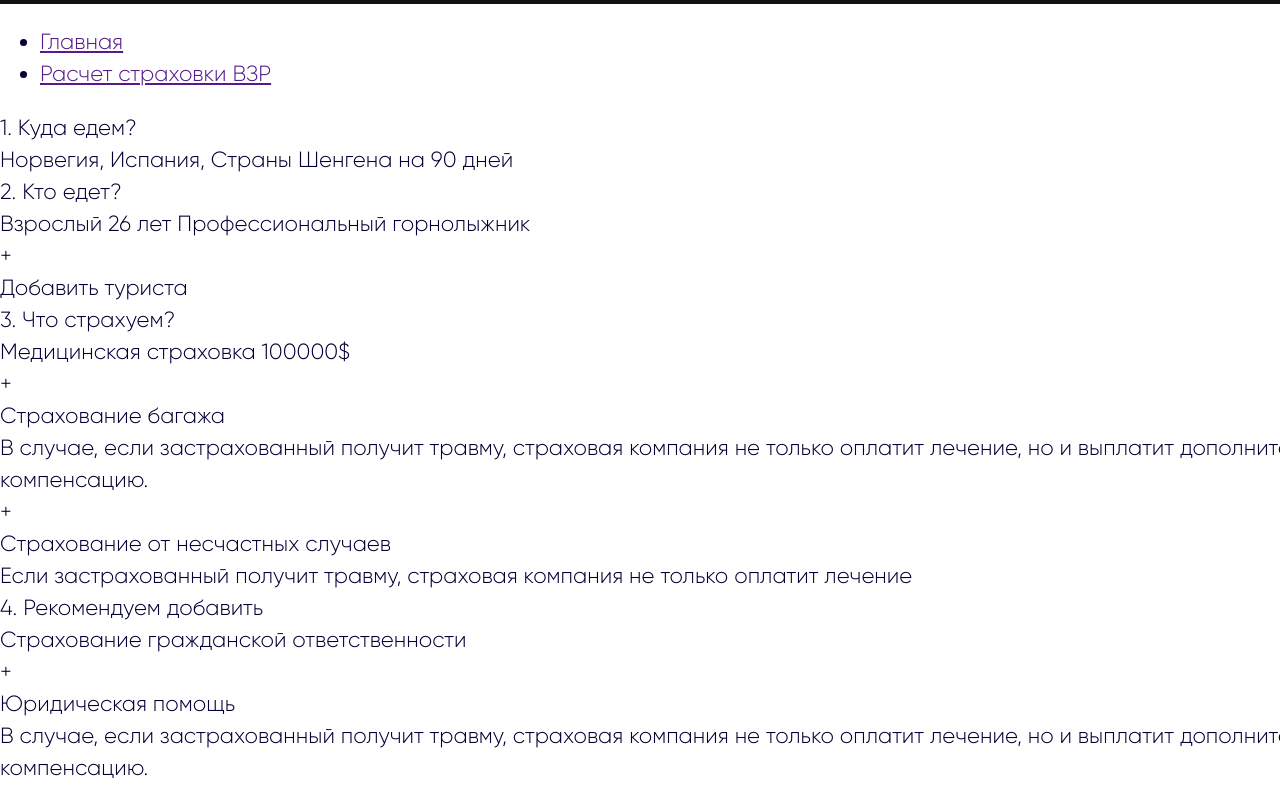
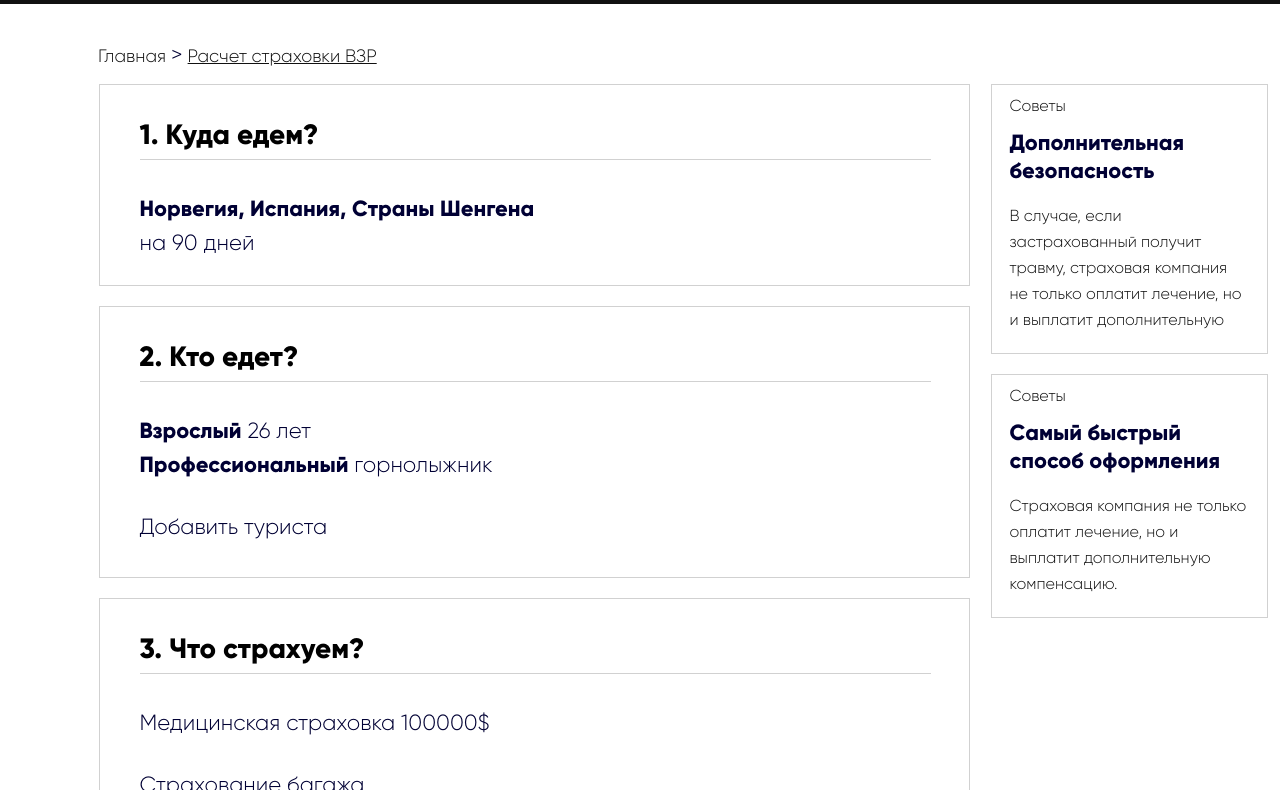
Before and after one commit to danceva/Ready4Travel, a website: page index.html in a window 1280 px wide. Shown: the part 76-866 px from the top of the page. Drawn offline with nearby package versions, Linux system fonts and the light colour scheme; files that its build step writes are made by us from their sources.

Commit message:
Добавлены стили для формы и советов

```diff
--- a/index.html
+++ b/index.html
@@ -16,74 +16,66 @@
         <div class="page-header-menu--burger"></div></button>
       </header>
       <ul class="breadcrumbs">
-        <li><a href="">Главная</a></li>
+        <li><a href="">Главная </a></li>
+        <li>></li>
         <li><a class="breadcrumbs--current" href="">Расчет страховки ВЗР</a></li>
       </ul>
       <div class="wrapper-main">
         <div class="form">
           <div class="form-block">
             <div class="form-block__title">1. Куда едем?</div>
-            <div class="form-block--line"></div>
             <div class="form-block__detail">
-              Норвегия, Испания, Страны Шенгена
+              <span class="form-block__datail--bold">Норвегия, Испания, Страны Шенгена</span><br>
               на 90 дней
             </div>
           </div>
           <div class="form-block">
             <div class="form-block__title">2. Кто едет?</div>
-            <div class="form-block--line"></div>
             <div class="form-block__detail">
-              Взрослый 26 лет
-              Профессиональный горнолыжник
+              <span class="form-block__datail--bold">Взрослый</span> 26 лет<br>
+              <span class="form-block__datail--bold">Профессиональный</span> горнолыжник
             </div>
-            <div class="form-block--option">
-              <div>+</div>
-              <div class="form-block--option-caption">Добавить туриста</div>
+            <div class="form-block__option">
+              <div class="form-block__option-caption">Добавить туриста</div>
             </div>
           </div>
           <div class="form-block">
             <div class="form-block__title">3. Что страхуем?</div>
-            <div class="form-block--line"></div>
             <div class="form-block__detail">
               Медицинская страховка 100000$
             </div>
-            <div class="form-block--option">
-              <div>+</div>
-              <div class="form-block--option-caption">Страхование багажа</div>
-              <div class="form-block--option-description">В случае, если застрахованный получит травму, страховая компания не только оплатит лечение, но и выплатит дополнительную компенсацию.</div>
+            <div class="form-block__option">
+              <div class="form-block__option-caption">Страхование багажа</div>
+              <div class="form-block__option-description">В случае, если застрахованный получит травму, страховая компания не только оплатит лечение, но и выплатит дополнительную компенсацию.</div>
             </div>
-            <div class="form-block--option">
-              <div>+</div>
-              <div class="form-block--option-caption">Страхование от несчастных случаев</div>
-              <div class="form-block--option-description">Если застрахованный получит травму, страховая компания не только оплатит лечение</div>
+            <div class="form-block__option">
+              <div class="form-block__option-caption">Страхование от несчастных случаев</div>
+              <div class="form-block__option-description">Если застрахованный получит травму, страховая компания не только оплатит лечение</div>
             </div>
           </div>
           <div class="form-block">
             <div class="form-block__title">4. Рекомендуем добавить</div>
-            <div class="form-block--line"></div>
             <div class="form-block__detail">
               Страхование гражданской ответственности
             </div>
-            <div class="form-block--option">
-              <div>+</div>
-              <div class="form-block--option-caption">Юридическая помощь</div>
-              <div class="form-block--option-description">В случае, если застрахованный получит травму, страховая компания не только оплатит лечение, но и выплатит дополнительную компенсацию.</div>
+            <div class="form-block__option">
+              <div class="form-block__option-caption">Юридическая помощь</div>
+              <div class="form-block__option-description">В случае, если застрахованный получит травму, страховая компания не только оплатит лечение, но и выплатит дополнительную компенсацию.</div>
             </div>
-            <div class="form-block--option">
-              <div>+</div>
-              <div class="form-block--option-caption">Страхование на случай осложнения беременности</div>
-              <div class="form-block--option-description">В случае, если застрахованный получит травму, страховая компания не только оплатит лечение, но и выплатит дополнительную компенсацию. В случае, если застрахованный получит травму, страховая компания не только оплатит лечение, но и выплатит дополнительную компенсацию.</div>
+            <div class="form-block__option">
+              <div class="form-block__option-caption">Страхование на случай осложнения беременности</div>
+              <div class="form-block__option-description">В случае, если застрахованный получит травму, страховая компания не только оплатит лечение, но и выплатит дополнительную компенсацию. В случае, если застрахованный получит травму, страховая компания не только оплатит лечение, но и выплатит дополнительную компенсацию.</div>
             </div>
           </div>
         </div>
         <div class="advice">
           <div class="advice-block">
-            <div class="advice-block__title">? Советы</div>
+            <div class="advice-block__title">Советы</div>
             <div class="advice-block__caption">Дополнительная безопасность</div>
-            <div class="advice-block__description">В случае, если застрахованный получит травму, страховая компания не только оплатит лечение, но и выплатит дополнительную компенсацию.</div>
+            <div class="advice-block__description">В случае, если застрахованный получит травму, страховая компания не только оплатит лечение, но и выплатит дополнительную</div>
           </div>
           <div class="advice-block">
-            <div class="advice-block__title">? Советы</div>
+            <div class="advice-block__title">Советы</div>
             <div class="advice-block__caption">Самый быстрый способ оформления</div>
             <div class="advice-block__description">Страховая компания не только оплатит лечение, но и выплатит дополнительную компенсацию.</div>
           </div>
--- a/less/blocks/advice-block.less
+++ b/less/blocks/advice-block.less
@@ -0,0 +1,29 @@
+.advice-block {
+  margin-bottom: 20px;
+  padding-top: 8px;
+  padding-right: 20px;
+  padding-bottom: ;
+  padding-left: 18px;
+  background-color: #ffffff;
+  border: 1px solid #d1d1d1;
+}
+
+.advice-block__title {
+  padding-bottom: 10px;
+  font-size: 16px;
+  line-height: 26px;
+  color: #111111;
+}
+
+.advice-block__caption {
+  padding-bottom: 18px;
+  line-height: 28px;
+  font-family: "Gilroy-ExtraBold", Arial, sans-serif;
+}
+
+.advice-block__description {
+  padding-bottom: 20px;
+  font-size: 16px;
+  line-height: 26px;
+  color: #111111;
+}
--- a/less/blocks/advice.less
+++ b/less/blocks/advice.less
@@ -0,0 +1,3 @@
+.advice {
+  width: 277px;
+}
--- a/less/blocks/body.less
+++ b/less/blocks/body.less
@@ -1,11 +1,11 @@
 @font-face {
-  font-family: "Gilroy";
+  font-family: "Gilroy-ExtraBold";
   src: local("Gilroy"),
        url("../fonts/Gilroy-ExtraBold.otf");
 }
 
 @font-face {
-  font-family: "Gilroy";
+  font-family: "Gilroy-Light";
   src: local("Gilroy"),
        url("../fonts/Gilroy-Light.otf");
 }
@@ -14,8 +14,7 @@
 body {
   margin: 0;
   font-size: 22px;
-  font-family: "Gilroy", Arial, sans-serif;
-  font-weight: 0;
+  font-family: "Gilroy-Light", Arial, sans-serif;
   line-height: 32px;
   color: #000034;
   background-color: #ffffff;
--- a/less/blocks/breadcrumps.less
+++ b/less/blocks/breadcrumps.less
@@ -0,0 +1,20 @@
+.breadcrumbs {
+  display: flex;
+  justify-content: flex-start;
+  margin: 0;
+  padding-top: 35px;
+  padding-bottom: 12px;
+  padding-left: 93px;
+  list-style: none;
+}
+
+.breadcrumbs a {
+  padding: 0 5px;
+  font-size: 18px;
+  text-decoration: none;
+  color: #111111;
+}
+
+li .breadcrumbs--current {
+  text-decoration: underline;
+}
--- a/less/blocks/form-block.less
+++ b/less/blocks/form-block.less
@@ -0,0 +1,45 @@
+.form-block {
+  margin-bottom: 20px;
+  padding-top: 26px;
+  padding-bottom: 6px;
+  padding-left: 40px;
+  background-color: #ffffff;
+  border: 1px solid #d1d1d1;
+}
+
+.form-block__title {
+  width: 791px;
+  font-size: 28px;
+  line-height: 48px;
+  font-family: "Gilroy-ExtraBold", Arial, sans-serif;
+  color: #000000;
+  border-bottom: 1px solid #d1d1d1;
+}
+
+.form-block__detail {
+  padding-top: 32px;
+  padding-bottom: 19px;
+  line-height: 34px;
+}
+
+.form-block__datail--bold {
+  font-family: "Gilroy-ExtraBold", Arial, sans-serif;
+}
+
+.form-block__option {
+  padding-top: 13px;
+  padding-bottom: 20px;
+}
+
+.form-block__option-caption {
+  padding-bottom: 11px;
+  line-height: 26px;
+}
+
+.form-block__option-description {
+  padding-right: 40px;
+  padding-left: 56px;
+  font-size: 16px;
+  line-height: 26px;
+  color: #949494;
+}
--- a/less/blocks/form.less
+++ b/less/blocks/form.less
@@ -0,0 +1,3 @@
+.form {
+  width: 871px;
+}
--- a/less/blocks/page-header-login.less
+++ b/less/blocks/page-header-login.less
@@ -1,7 +1,7 @@
 .page-header-login {
   width: 100px;
   height: 40px;
-  margin-right: 32px;
+  margin-right: 34px;
   font-size: 18px;
   color: #ffffff;
   background-color: #595959;
--- a/less/blocks/wrapper-main.less
+++ b/less/blocks/wrapper-main.less
@@ -0,0 +1,6 @@
+.wrapper-main {
+  display: flex;
+  justify-content: space-around;
+  width: 1190px;
+  margin: 0 auto;
+}
```
